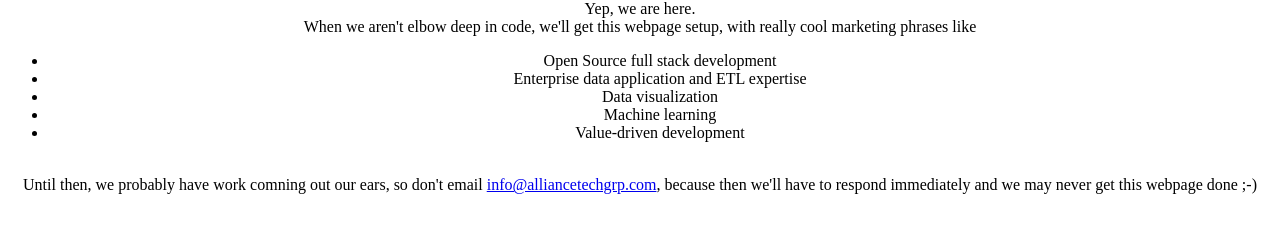
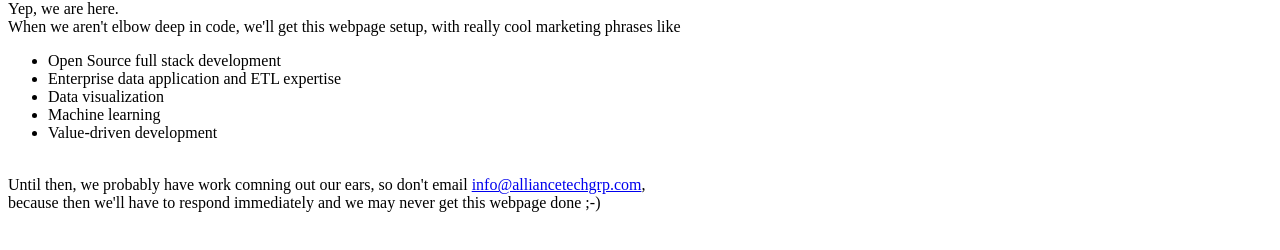
Before and after one commit to alliancetechgrp/alliancetechgrp.github.io, a plain HTML site: page index.html in a window 1280 px wide. Shown: the part 66-316 px from the top of the page. Drawn offline with Linux system fonts and the light colour scheme.

Commit message:
Update index.html

```diff
--- a/index.html
+++ b/index.html
@@ -2,6 +2,7 @@
 <body>
 <center>
 <h1>Alliance Technical Group</h1>
+</center>
 Yep, we are here.
 <br>
 When we aren't elbow deep in code, we'll get this webpage setup, with really cool marketing phrases like
@@ -14,6 +15,8 @@ When we aren't elbow deep in code, we'll get this webpage setup, with really coo
 <li>Value-driven development</li>
 </ul>
 <br>
-Until then, we probably have work comning out our ears, so don't email <a href="mailto:info@alliancetechgrp.com">info@alliancetechgrp.com</a>, because then we'll have to respond immediately and we may never get this webpage done ;-)
+Until then, we probably have work comning out our ears, so don't email <a href="mailto:info@alliancetechgrp.com">info@alliancetechgrp.com</a>,
+<br>
+because then we'll have to respond immediately and we may never get this webpage done ;-)
 </body>
 </html>
```
